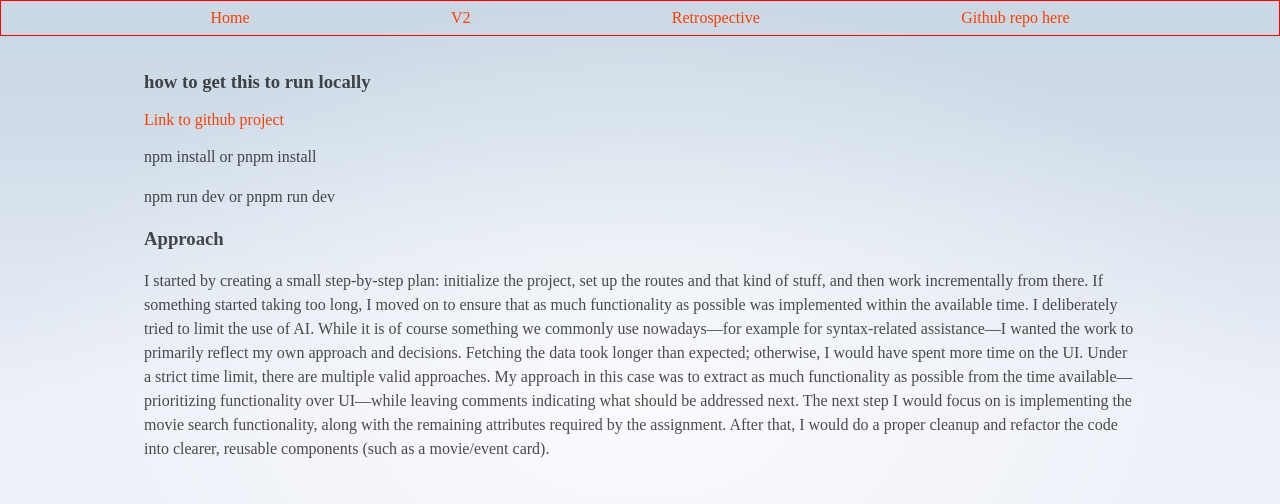
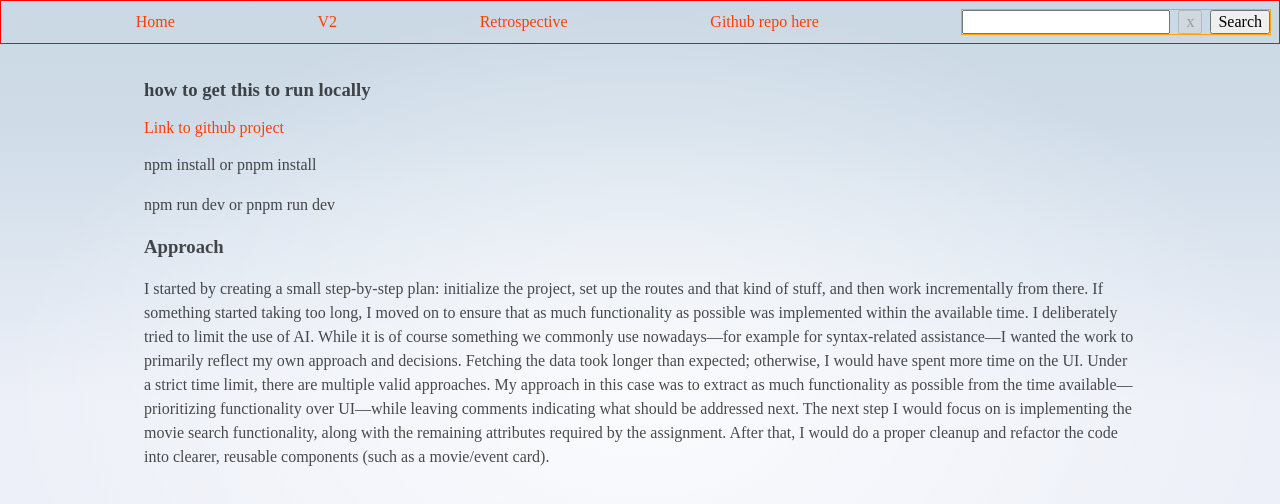
Before and after one commit to Joram3000/my-cineville-app, a SvelteKit app: page /retrospective in a window 1280 px wide. Shown: the top 504 px of the page. Built offline with nearby package versions, Linux system fonts and the light colour scheme.

Commit message:
feat: implement search functionality and enhance header layout

```diff
--- a/src/lib/components/Header.svelte
+++ b/src/lib/components/Header.svelte
@@ -1,11 +1,15 @@
 <script lang="ts">
+	import Search from './Search.svelte';
 </script>
 
 <header>
-	<a href="/">Home</a>
-	<a href="/v2">V2</a>
-	<a href="/retrospective">Retrospective</a>
-	<a href="https://github.com/Joram3000/my-cineville-app">Github repo here</a>
+	<div class="nav-links">
+		<a href="/">Home</a>
+		<a href="/v2">V2</a>
+		<a href="/retrospective">Retrospective</a>
+		<a href="https://github.com/Joram3000/my-cineville-app">Github repo here</a>
+	</div>
+	<Search />
 </header>
 
 <style>
@@ -14,9 +18,25 @@
 		justify-content: space-evenly;
 		border: 1px solid red;
 		padding: 0.5rem;
+		display: flex;
+		align-items: center;
+		flex-direction: row;
+		gap: 1rem;
 	}
 
+	.nav-links {
+		display: flex;
+		gap: 1rem;
+		width: 100%;
+		justify-content: space-evenly;
+	}
 	a:hover {
 		color: var(--color-theme-1);
 	}
+
+	@media (max-width: 600px) {
+		header {
+			flex-direction: column;
+		}
+	}
 </style>
--- /dev/null
+++ b/src/lib/components/Search.svelte
@@ -0,0 +1,25 @@
+<script lang="ts">
+	import { goto } from '$app/navigation';
+	let query = '';
+
+	function searchMovies(query: string) {
+		goto(`/v2/search/?q=${encodeURIComponent(query)}`);
+	}
+</script>
+
+<form on:submit|preventDefault={() => searchMovies(query)}>
+	<input bind:value={query} />
+	<button disabled={query === ''} type="button" on:click={() => (query = '')}>x</button>
+	<button type="submit">Search</button>
+</form>
+
+<style>
+	form {
+		display: flex;
+		gap: 0.5rem;
+		align-items: flex-end;
+		justify-content: flex-end;
+		width: fit-content;
+		border: 1px solid orange;
+	}
+</style>
--- a/src/routes/v2/+page.svelte
+++ b/src/routes/v2/+page.svelte
@@ -1,10 +1,10 @@
 <script lang="ts">
 	import type { PageData } from './$types';
 	import type { EventList } from '$lib/types/types';
-	import { goto } from '$app/navigation';
 	import Card from '$lib/components/Card.svelte';
 	import { MAX_DAYS_AHEAD } from '$lib/utils/constants';
 	import { startOfDay } from '$lib/utils';
+	import { goto } from '$app/navigation';
 
 	export let data: PageData;
 
```
Also changed, not shown: src/routes/v2/+page.server.ts (+2 -16 lines), src/routes/v2/search/+page.server.ts (added, +24 -0 lines), src/routes/v2/search/+page.svelte (added, +55 -0 lines).
